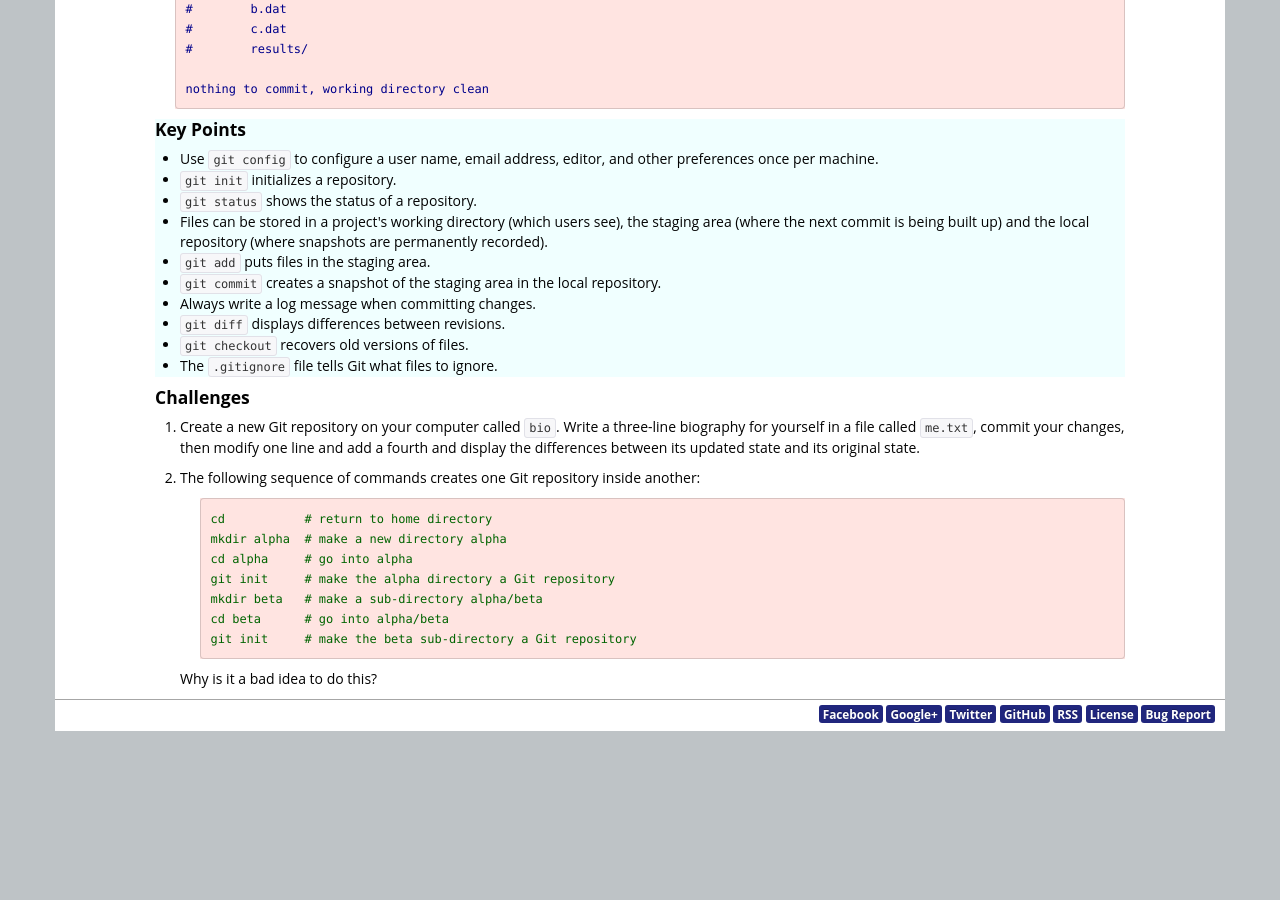
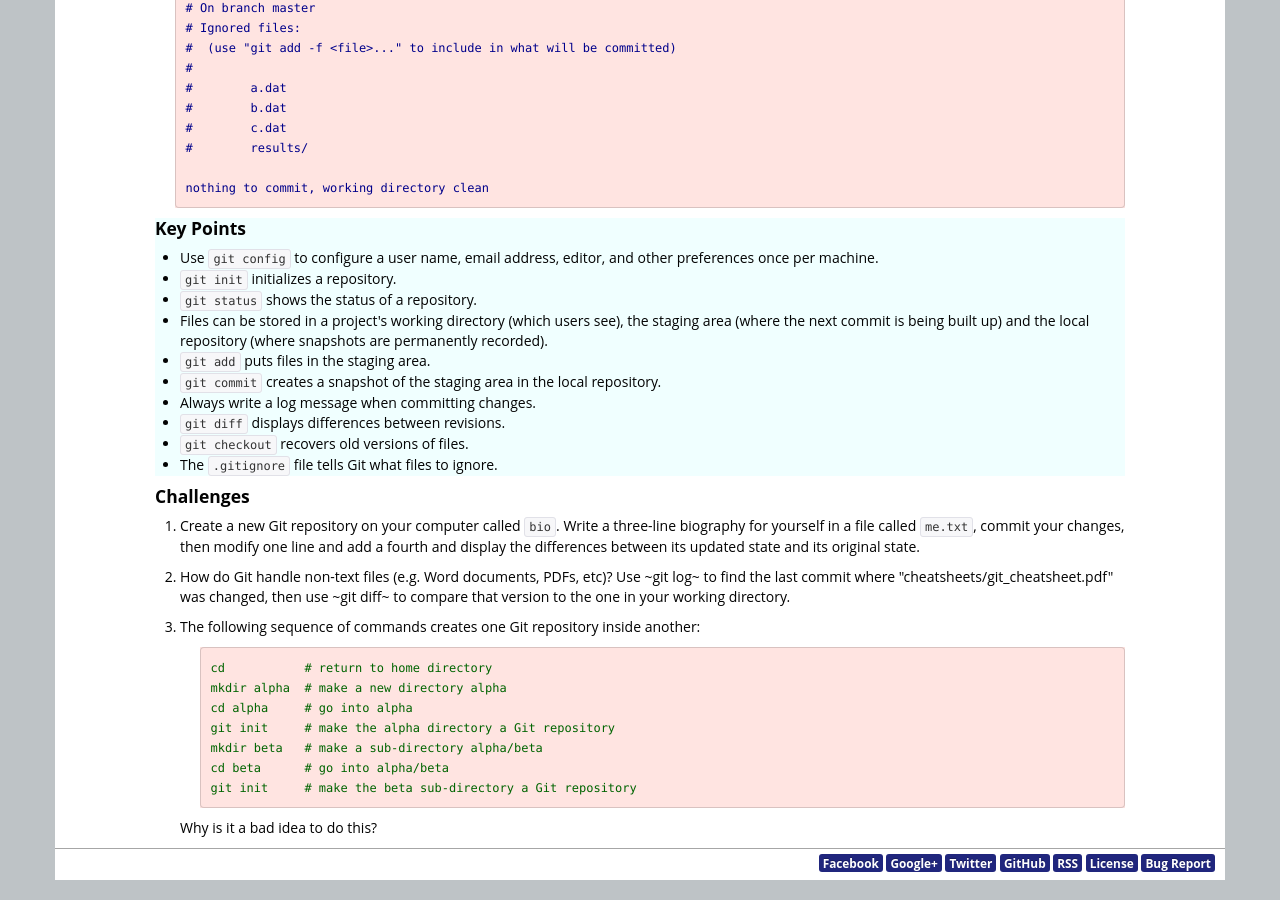
Before and after one commit to cliburn/workshop-swc, a Jekyll site: the page built from novice/git/01-backup.md, in a window 1280 px wide and 900 px high, scrolled down 11826 px. Built offline with Jekyll 4.4.1, drawn with Linux system fonts in a browser that asks for light colours; nearby versions of some CDN libraries; library files that are not in the unit come from our copies; before the commit the page ends 12577 px from its top, so only the background shows below that; some of the changed text lies outside the part shown.

Commit message:
Added notes (in comments) about key points to discuss.

```diff
--- a/novice/git/01-backup.md
+++ b/novice/git/01-backup.md
@@ -128,6 +128,8 @@
 nothing to commit (create/copy files and use "git add" to track)
 ~~~
 </div>
+
+<!-- ***NOTE: Pay attention to "git status" messages, they are helpful -->
 
 #### Tracking Changes to Files
 
@@ -308,6 +310,9 @@
 > so that our filesystem doesn't become cluttered
 > (and so that we can't accidentally edit or delete an old version).
 
+<!-- ***NOTE:  let the computer do, what the computer does best (ls .git)-->
+
+
 #### Changing a File
 
 Now suppose Dracula adds more information to the file.
@@ -391,6 +396,12 @@
     In particular,
     the `+` markers in the first column show where we are adding lines.
 
+> #### Visual diff
+> git difftool will run git using a visual diff program, if you have one installed.
+
+<!-- ***NOTE: demo ediff-revision -->
+
+
 Let's commit our change:
 
 <div class="in" markdown="1">
@@ -446,6 +457,10 @@
 but not yet committed.
 `git add` puts things in this area,
 and `git commit` then copies them to long-term storage (as a commit):
+
+<!-- ***NOTE: Why "git add", then "git commit"? -->
+
+<!-- ***NOTE: Because git allows you to stage some of your changed files, it is convenient to divide projects into multiple files, instead of one big file. -->
 
 <img src="img/git-staging-area.svg" alt="The Git Staging Area" />
 
@@ -852,6 +867,8 @@
 (If any of these files were already being tracked,
 Git would continue to track them.)
 
+<!-- ***NOTE:  What should you include in a repo (and what should you exclude) -->
+
 Once we have created this file,
 the output of `git status` is much cleaner:
 
@@ -932,6 +949,8 @@
 ~~~
 </div>
 
+<!-- ***NOTE: Discuss how git handles non-text files (e.g. Word Docs) -->
+
 <div class="keypoints" markdown="1">
 
 #### Key Points
@@ -960,7 +979,9 @@
     then modify one line and add a fourth and display the differences
     between its updated state and its original state.
 
-2.  The following sequence of commands creates one Git repository inside another:
+2. How do Git handle non-text files (e.g. Word documents, PDFs, etc)?  Use ~git log~ to find the last commit where "cheatsheets/git_cheatsheet.pdf" was changed, then use ~git diff~ to compare that version to the one in your working directory.
+
+3.  The following sequence of commands creates one Git repository inside another:
 
     <div class="in" markdown="1">
     ~~~
```
Also changed, not shown: novice/git/02-collab.md (+4 -0 lines), novice/git/03-conflict.md (+4 -0 lines), novice/git/04-open.md (+2 -0 lines).
